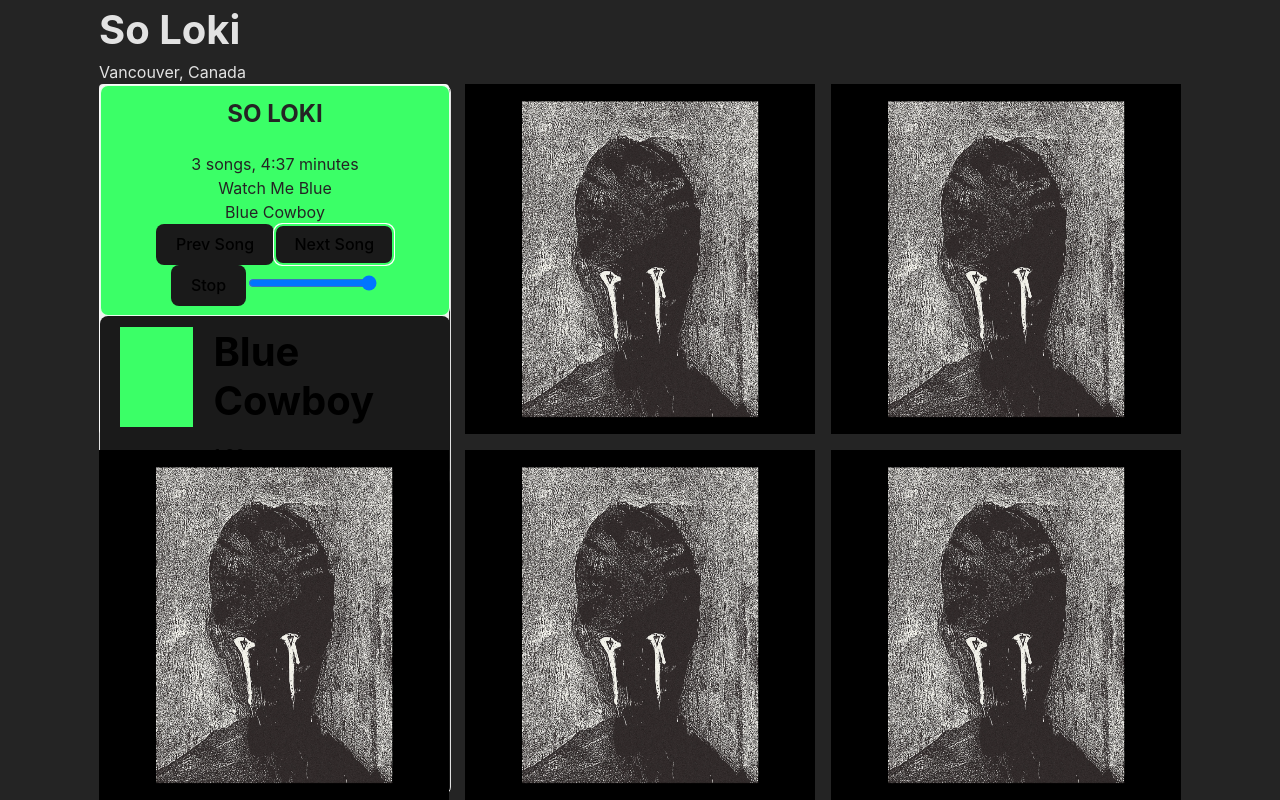
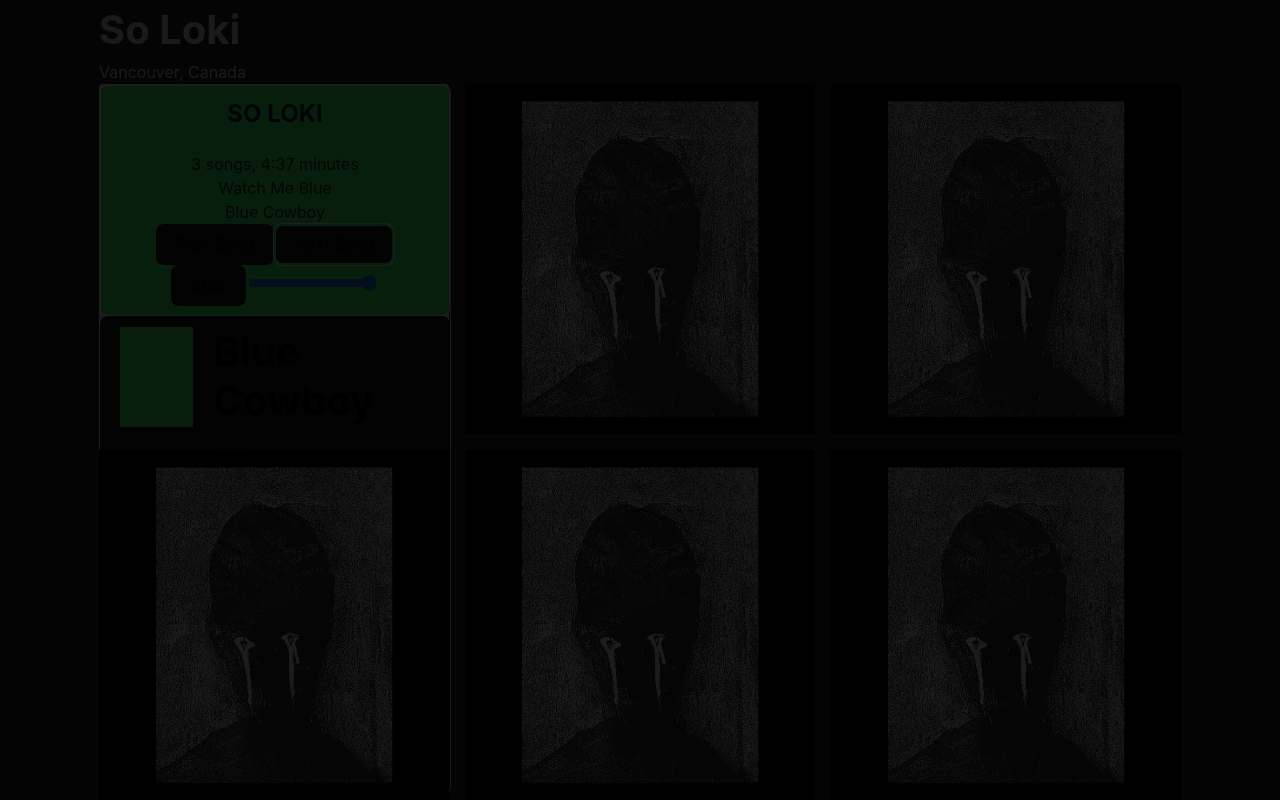
Before and after one commit to jajablinky/ArTape-2.0, a Next.js app: page / in a window 1280 px wide. Both pictures are taken after a click on the button "Next Song". Shown: the top 800 px of the page. Built offline with nearby package versions, Linux system fonts and the light colour scheme.

Commit message:
backdrop functioning onClick audio module

```diff
--- a/package.json
+++ b/package.json
@@ -14,6 +14,7 @@
     "@types/node": "18.14.0",
     "@types/react": "18.0.28",
     "@types/react-dom": "18.0.11",
+    "framer-motion": "^10.6.0",
     "next": "13.1.6",
     "react": "18.2.0",
     "react-dom": "18.2.0",
--- /dev/null
+++ b/src/components/Backdrop/index.tsx
@@ -0,0 +1,16 @@
+import { motion } from "framer-motion";
+import styles from "@/styles/Home.module.css";
+
+const Backdrop = ({ children, onClick }) => {
+  return (
+    <motion.div
+      className={styles.backdrop}
+      onClick={onClick}
+      initial={{ opacity: 0 }}
+      animate={{ opacity: 1 }}
+      exit={{ opacity: 0 }}
+    ></motion.div>
+  );
+};
+
+export default Backdrop;
--- /dev/null
+++ b/src/components/Modal/index.tsx
@@ -0,0 +1,31 @@
+import { motion } from "framer-motion";
+import Backdrop from "../Backdrop";
+import styles from "@/styles/Home.module.css";
+import AudioPlayer from "../AudioPlayer";
+
+const dropIn = {
+  hidden: { y: "-100vh", opacity: 0 },
+  visible: {
+    y: "0",
+    opacity: 1,
+    transition: { duration: 0.1, type: "spring", damping: 25, stiffness: 500 },
+  },
+  exit: { y: "100vh", opacity: 0 },
+};
+
+const Modal = ({ handleClose, text }) => {
+  return (
+    <Backdrop onClick={handleClose}>
+      <motion.div
+        className={styles.modal}
+        onClick={(e) => e.stopPropagation()}
+        variants={dropIn}
+        initial="hidden"
+        animate="visible"
+        exit="ext"
+      ></motion.div>
+    </Backdrop>
+  );
+};
+
+export default Modal;
--- a/src/pages/index.tsx
+++ b/src/pages/index.tsx
@@ -1,9 +1,16 @@
+import { useState } from "react";
 import Head from "next/head";
 import styles from "@/styles/Home.module.css";
 import AudioPlayer from "@/components/AudioPlayer";
 import Image from "next/image";
+import Modal from "@/components/Modal";
 
 export default function Home() {
+  const [modalOpen, setModalOpen] = useState(false);
+
+  const close = () => setModalOpen(false);
+  const open = () => setModalOpen(true);
+
   return (
     <>
       <Head>
@@ -18,7 +25,10 @@ export default function Home() {
           <p>Vancouver, Canada</p>
         </div>
         <div className={styles.gridProfile}>
-          <div className={styles.profileModule}>
+          <div
+            className={styles.profileModule}
+            onClick={() => (modalOpen ? close() : open())}
+          >
             <AudioPlayer />
           </div>
           <div className={styles.profileModule}>
@@ -86,6 +96,7 @@ export default function Home() {
             />
           </div>
         </div>
+        {modalOpen && <Modal modalOpen={modalOpen} handleClose={close} />}
       </main>
     </>
   );
--- a/src/styles/Home.module.css
+++ b/src/styles/Home.module.css
@@ -72,3 +72,20 @@
   color: black;
   text-align: center;
 }
+
+.backdrop {
+  position: absolute;
+  top: 0;
+  left: 0;
+  width: 100%;
+  height: 100%;
+  background: #000000e1;
+  display: flex;
+  align-items: center;
+  justify-content: center;
+}
+
+.modal {
+  width: clamp(50%, 700px, 90%);
+  height: min(50%, 300px);
+}
```
Also changed, not shown: .pnp.cjs, 1 other file (tests, documents, lock files or other folders).
